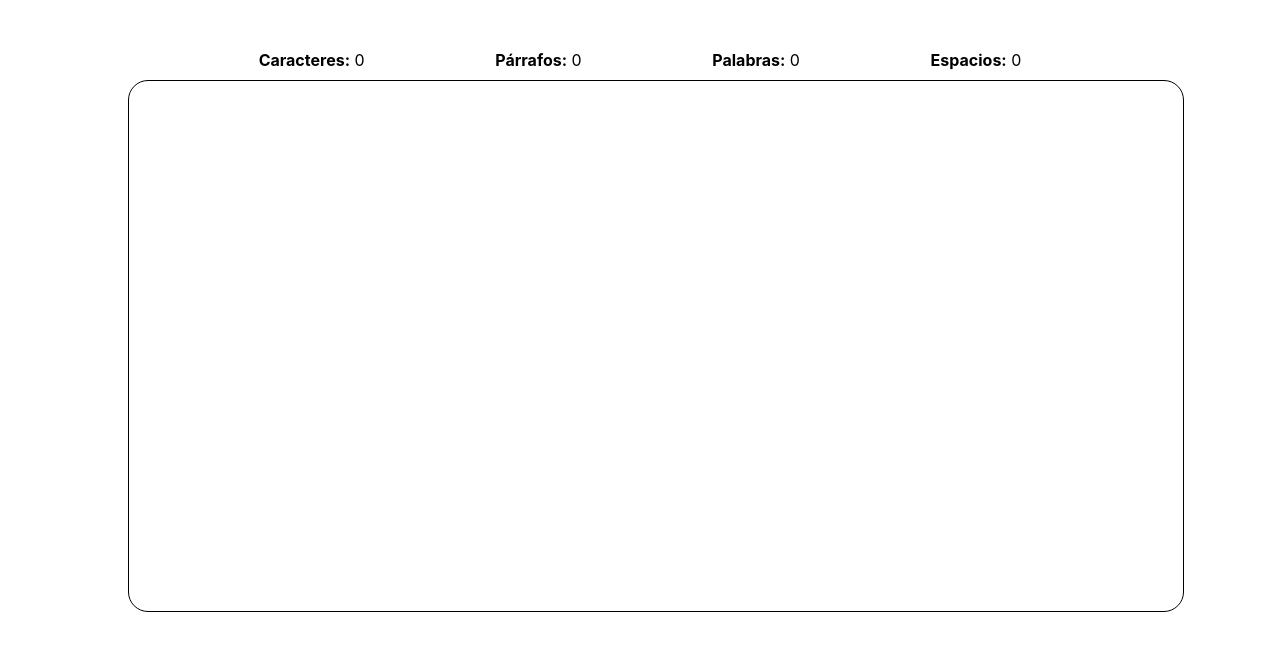
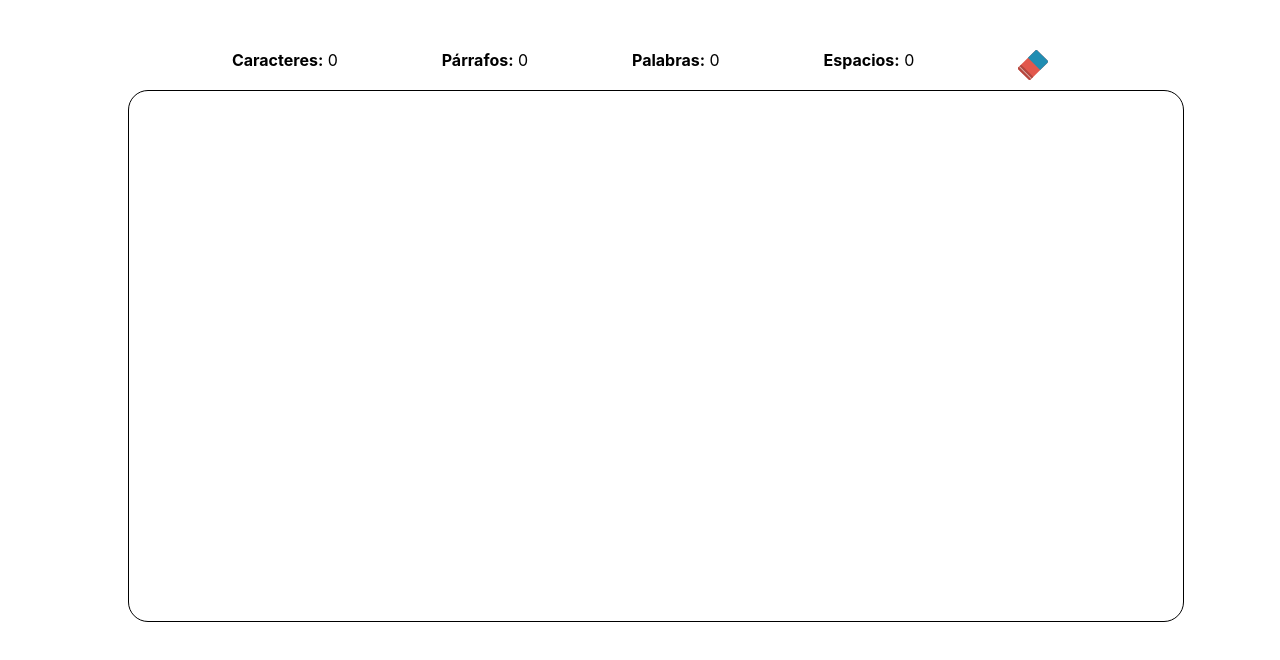
Before and after one commit to alvarofg95/contador-palabras, a React (Create React App) app: page / in a window 1280 px wide. Shown: the top 660 px of the page. Built offline with nearby package versions, Linux system fonts and the light colour scheme.

Commit message:
added clean button

```diff
--- /dev/null
+++ b/src/components/Button.js
@@ -0,0 +1,14 @@
+import React from 'react';
+
+export default ({ src, width, height, className, alt, button, onClick, title }) => (
+  <img
+    alt={alt}
+    title={title}
+    src={src}
+    width={width}
+    height={height}
+    className={className}
+    style={button ? { cursor: 'pointer' } : {}}
+    onClick={onClick}
+  />
+);
--- a/src/pages/Home.js
+++ b/src/pages/Home.js
@@ -2,6 +2,7 @@ import React, { Component } from 'react';
 import TextArea from '../components/TextArea';
 import { processText } from '../utils';
 import Counter from '../components/Counter';
+import Button from '../components/Button';
 
 class Home extends Component {
   constructor(props) {
@@ -14,6 +15,7 @@ class Home extends Component {
     };
     this.textArea = React.createRef();
     this.onChangeText = this.onChangeText.bind(this);
+    this.cleanTextArea = this.cleanTextArea.bind(this);
   }
 
   componentDidMount() {
@@ -28,6 +30,11 @@ class Home extends Component {
     });
   }
 
+  cleanTextArea() {
+    this.textArea.current.input.current.value = '';
+    this.textArea.current.input.current.focus();
+  }
+
   render() {
     return (
       <div className="container">
@@ -36,6 +43,14 @@ class Home extends Component {
           <Counter text="Párrafos" value={this.state.paragraph} />
           <Counter text="Palabras" value={this.state.numWords} />
           <Counter text="Espacios" value={this.state.numSpaces} />
+          <Button
+            button
+            height="30px"
+            alt="Limpiar caja de texto"
+            title="Limpiar caja de texto"
+            src={require('../images/eraser.svg')}
+            onClick={this.cleanTextArea}
+          />
         </div>
         <TextArea ref={this.textArea} className="textareaHome" onChange={this.onChangeText} />
       </div>
```
Also changed, not shown: src/images/eraser.svg (added).
